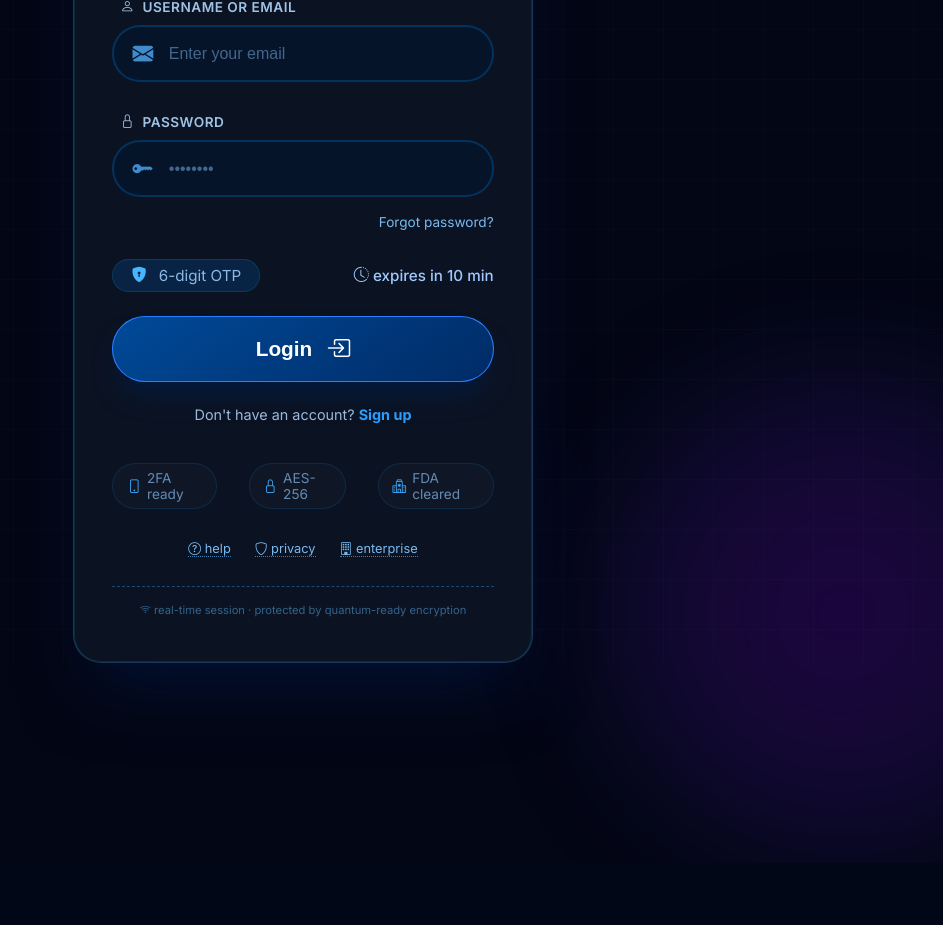
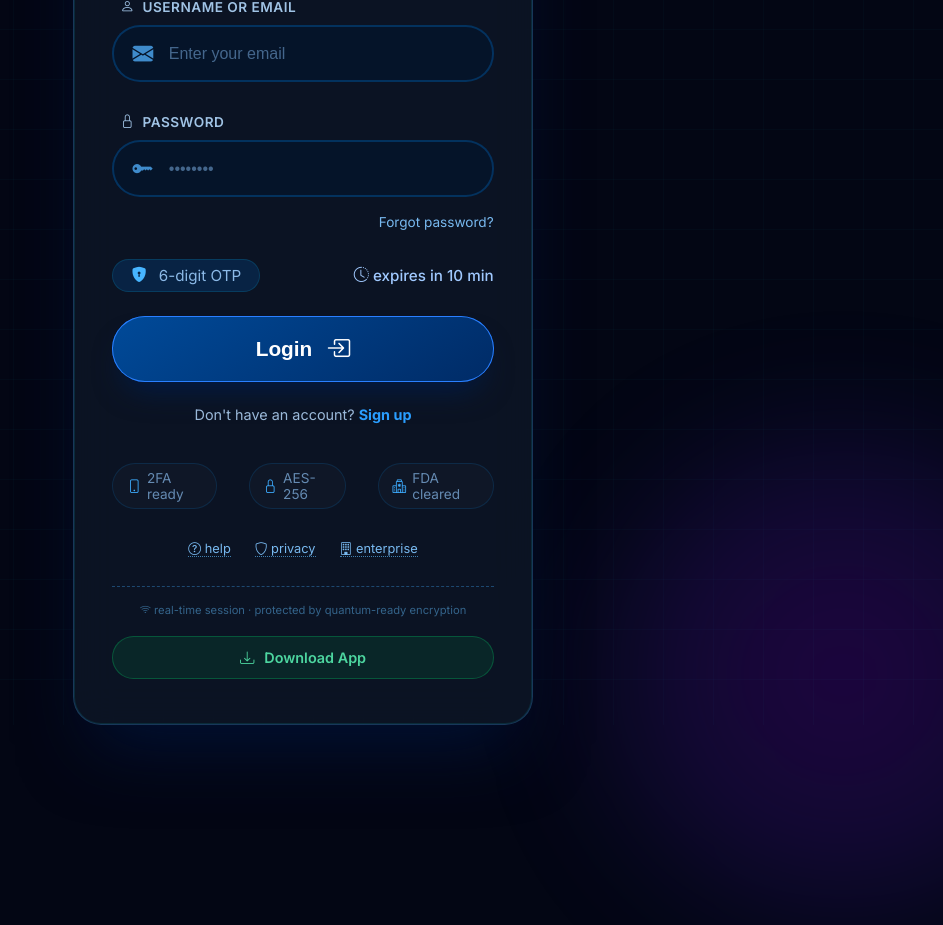
Before and after one commit to harshamukund4070/alzheimer-ai-detector, a Django app: page / in a window 1280 px wide; the page is wider, and only the part inside the window is pictured. Shown: the part 371-1296 px from the top of that part, without its empty margins (337-1280 px from the left). Before the commit the page ends 1217 px from the top of that part, so only its background shows below. Run offline with Django 5.2, Linux system fonts and the light colour scheme.

Commit message:
Add splash screen, fix footer links, add Download App button

```diff
--- a/detector/views.py
+++ b/detector/views.py
@@ -195,11 +195,11 @@ def build_otp_email(otp: str, context: str = "Login") -> str:
 <body style="margin:0;padding:0;background-color:#f4f7fa;font-family:'Segoe UI',Roboto,Helvetica,Arial,sans-serif;">
 <table width="100%" cellpadding="0" cellspacing="0" style="background:#f4f7fa;padding:20px 0;">
   <tr><td align="center">
-  <table width="520" cellpadding="0" cellspacing="0" style="max-width:520px;width:100%;background:#ffffff;border-radius:16px;overflow:hidden;box-shadow:0 10px 25px rgba(0,0,0,0.05);border:1px solid #e1e8f0;">
+  <table width="520" cellpadding="0" cellspacing="0" style="max-width:520px;width:100%;background:#ffffff;border-radius:20px;overflow:hidden;box-shadow:0 15px 30px rgba(0,0,0,0.08);border:1px solid #e1e8f0;">
 
     <!-- HEADER -->
-    <tr><td style="background:linear-gradient(135deg,#0a2540 0%,#0e3a5a 100%);border-top-left-radius:16px;border-top-right-radius:16px;padding:40px 30px;text-align:center;">
-      <div style="font-size:48px;margin-bottom:12px;">&#129504;</div>
+    <tr><td style="background:linear-gradient(135deg,#0a2540 0%,#0e3a5a 100%);padding:40px 30px;text-align:center;">
+      <div style="font-size:48px;margin-bottom:12px;">🧠</div>
       <h1 style="color:#ffffff;margin:0;font-size:24px;font-weight:700;letter-spacing:0.5px;">Harsha Pvt Limited</h1>
       <p style="color:#8ab4d0;margin:6px 0 0;font-size:10px;letter-spacing:2px;font-weight:600;text-transform:uppercase;">AI Alzheimer MRI Detection Platform</p>
     </td></tr>
@@ -209,36 +209,36 @@ def build_otp_email(otp: str, context: str = "Login") -> str:
       <p style="color:#5c728a;font-size:11px;font-weight:700;letter-spacing:1.5px;text-transform:uppercase;margin:0 0 8px;">{context} Verification</p>
       <h2 style="color:#1a2b3c;font-size:26px;font-weight:700;margin:0 0 20px;">Your One-Time Password</h2>
 
-      <p style="color:#2d3e50;font-size:15px;margin:0 0 10px;">Hello, <strong>Valued User</strong> &#128075;</p>
+      <p style="color:#2d3e50;font-size:15px;margin:0 0 10px;">Hello, <strong>Valued User</strong> 👋</p>
       <p style="color:#50667a;font-size:14px;line-height:1.6;margin:0 0 25px;">
         Use the following secure code to complete your <strong>{context}</strong> request on our platform.
       </p>
 
       <!-- OTP BOX -->
-      <div style="background:#0d1b2a;border-radius:12px;padding:25px;text-align:center;margin-bottom:25px;border:1px solid #1a2b3c;">
+      <div style="background:#0d1b2a;border-radius:14px;padding:25px;text-align:center;margin-bottom:25px;border:1px solid #1a2b3c;">
         <p style="color:#6a8aa8;font-size:10px;letter-spacing:2px;text-transform:uppercase;margin:0 0 12px;font-weight:600;">Secure Verification Code</p>
         <div style="font-size:48px;font-weight:800;color:#ffffff;font-family:'Courier New',Courier,monospace;display:inline-block;padding:5px 20px;letter-spacing:4px;border-bottom:2px solid #3f9eff;">{otp}</div>
-        <p style="color:#ff6b6b;font-size:12px;font-weight:600;margin-top:15px;margin-bottom:0;">&#9285; Valid for 5 minutes only</p>
+        <p style="color:#ff6b6b;font-size:12px;font-weight:600;margin-top:15px;margin-bottom:0;">⏱️ Valid for 5 minutes only</p>
       </div>
 
       <!-- BADGES -->
       <table width="100%" cellpadding="0" cellspacing="0" style="margin-bottom:25px;">
         <tr>
-          <td width="32%" style="padding:4px;">
+          <td width="33%" style="padding:4px;">
             <div style="background:#f8fafc;border:1px solid #e2e8f0;border-radius:10px;padding:12px 5px;text-align:center;">
-              <div style="font-size:18px;">&#128274;</div>
+              <div style="font-size:18px;">🔒</div>
               <div style="color:#475569;font-size:10px;margin-top:4px;font-weight:700;">Secure</div>
             </div>
           </td>
-          <td width="32%" style="padding:4px;">
+          <td width="33%" style="padding:4px;">
             <div style="background:#fefce8;border:1px solid #fef08a;border-radius:10px;padding:12px 5px;text-align:center;">
-              <div style="font-size:18px;">&#9889;</div>
+              <div style="font-size:18px;">⚡</div>
               <div style="color:#854d0e;font-size:10px;margin-top:4px;font-weight:700;">Single Use</div>
             </div>
           </td>
-          <td width="32%" style="padding:4px;">
+          <td width="33%" style="padding:4px;">
             <div style="background:#f0fdf4;border:1px solid #bbf7d0;border-radius:10px;padding:12px 5px;text-align:center;">
-              <div style="font-size:18px;">&#127973;</div>
+              <div style="font-size:18px;">🧠</div>
               <div style="color:#166534;font-size:10px;margin-top:4px;font-weight:700;">Health AI</div>
             </div>
           </td>
@@ -246,7 +246,7 @@ def build_otp_email(otp: str, context: str = "Login") -> str:
       </table>
 
       <!-- WARNING -->
-      <div style="background:#fff5f5;border-left:4px solid #feb2b2;border-radius:4px;padding:15px;">
+      <div style="background:#fff5f5;border-left:4px solid #feb2b2;border-radius:8px;padding:15px;">
         <p style="color:#c53030;font-size:12px;margin:0;line-height:1.5;">
           <strong>Security Notice:</strong> If you did not request this code, please ignore this email. Your account remains protected.
         </p>
@@ -256,7 +256,7 @@ def build_otp_email(otp: str, context: str = "Login") -> str:
     <!-- FOOTER -->
     <tr><td style="background:#f8fafc;padding:25px 40px;text-align:center;border-top:1px solid #edf2f7;">
       <p style="color:#2d3e50;font-size:13px;font-weight:700;margin:0 0 4px;">Harsha Pvt Limited</p>
-      <p style="color:#718096;font-size:11px;margin:0 0 15px;">AI Healthcare Technology &bull; MRI Analysis Platform</p>
+      <p style="color:#718096;font-size:11px;margin:0 0 15px;">AI Healthcare Technology • MRI Analysis Platform</p>
       <p style="color:#a0aec0;font-size:10px;margin:0;">&copy; 2025 Harsha Pvt Limited. All rights reserved.</p>
     </td></tr>
 
@@ -265,8 +265,6 @@ def build_otp_email(otp: str, context: str = "Login") -> str:
 </table>
 </body></html>
 """
-
-
 # ============================================================
 # GOOGLE OAUTH CONSTANTS
 # ============================================================
--- a/templates/login.html
+++ b/templates/login.html
@@ -401,10 +401,56 @@
             color: #ff6b6b;
             font-size: 1.2rem;
         }
+
+        /* Splash Screen */
+        #splash-screen {
+            position: fixed;
+            top: 0;
+            left: 0;
+            width: 100vw;
+            height: 100vh;
+            background: #030614;
+            display: flex;
+            flex-direction: column;
+            align-items: center;
+            justify-content: center;
+            z-index: 9999;
+            transition: opacity 0.8s ease-out, visibility 0.8s ease-out;
+        }
+        #splash-screen .neuro-logo {
+            width: 100px;
+            height: 100px;
+            margin-bottom: 2rem;
+            animation: pulse-splash 1.5s infinite alternate;
+        }
+        #splash-screen .neuro-logo i {
+            font-size: 4rem;
+        }
+        #splash-screen h1 {
+            color: white;
+            font-size: 2.5rem;
+            letter-spacing: 2px;
+            background: linear-gradient(to right, #ffffff, #b0e0ff);
+            -webkit-background-clip: text;
+            background-clip: text;
+            -webkit-text-fill-color: transparent;
+        }
+        @keyframes pulse-splash {
+            0% { transform: scale(0.95); box-shadow: 0 0 20px rgba(0, 150, 255, 0.4); }
+            100% { transform: scale(1.05); box-shadow: 0 0 40px rgba(0, 150, 255, 0.8); }
+        }
     </style>
 </head>
 
 <body>
+    <!-- Splash Screen -->
+    <div id="splash-screen">
+        <div class="neuro-logo">
+            <i class="bi bi-cpu"></i>
+        </div>
+        <h1>NeuroScan AI</h1>
+    </div>
+
     <div class="bg-grid"></div>
     <div class="orb orb-1"></div>
     <div class="orb orb-2"></div>
@@ -507,9 +553,9 @@
 
             <!-- footer with links (real app style) -->
             <div class="footer-note">
-                <a href="#" onclick="alert('Help center is coming soon!'); return false;"><i class="bi bi-question-circle"></i> help</a>
-                <a href="#" onclick="alert('Privacy policy is coming soon!'); return false;"><i class="bi bi-shield"></i> privacy</a>
-                <a href="#" onclick="alert('Enterprise contact is coming soon!'); return false;"><i class="bi bi-building"></i> enterprise</a>
+                <a href="/helpcentre/"><i class="bi bi-question-circle"></i> help</a>
+                <a href="/info/"><i class="bi bi-shield"></i> privacy</a>
+                <a href="mailto:support@neuroscan.ai"><i class="bi bi-building"></i> enterprise</a>
             </div>
         </form>
 
@@ -519,13 +565,24 @@
             <i class="bi bi-wifi"></i> real-time session · protected by quantum-ready encryption
         </div>
 
-        <!-- Install as App button (shown only when PWA installable) -->
-        <button id="pwa-install-btn" style="display:none; margin-top:1.2rem; width:100%; background:rgba(0,200,100,0.1); border:1px solid rgba(0,200,100,0.3); color:#4dd6a0; border-radius:60px; padding:0.75rem 1rem; font-size:0.9rem; font-weight:600; cursor:pointer; align-items:center; justify-content:center; gap:10px; font-family:Inter,sans-serif; transition:all 0.2s;" onmouseover="this.style.background='rgba(0,200,100,0.18)'" onmouseout="this.style.background='rgba(0,200,100,0.1)'">
-            <i class="bi bi-download"></i> Install App on This Device
+        <!-- Install as App button -->
+        <button id="pwa-install-btn" style="margin-top:1.2rem; width:100%; display:flex; align-items:center; justify-content:center; gap:10px; background:rgba(0,200,100,0.1); border:1px solid rgba(0,200,100,0.3); color:#4dd6a0; border-radius:60px; padding:0.75rem 1rem; font-size:0.9rem; font-weight:600; cursor:pointer; font-family:Inter,sans-serif; transition:all 0.2s;" onmouseover="this.style.background='rgba(0,200,100,0.18)'" onmouseout="this.style.background='rgba(0,200,100,0.1)'">
+            <i class="bi bi-download"></i> Download App
         </button>
 
     <!-- tiny script for placeholder interaction (purely cosmetic) -->
     <script>
+        // Splash Screen Logic
+        window.addEventListener('load', () => {
+            setTimeout(() => {
+                const splash = document.getElementById('splash-screen');
+                if (splash) {
+                    splash.style.opacity = '0';
+                    splash.style.visibility = 'hidden';
+                }
+            }, 2000);
+        });
+
         (function () {
             const input = document.querySelector('input[type="email"]');
             if (input) {
@@ -545,18 +602,18 @@
         window.addEventListener('beforeinstallprompt', (e) => {
             e.preventDefault();
             deferredPrompt = e;
-            if (installBtn) installBtn.style.display = 'flex';
         });
 
         if (installBtn) {
-            installBtn.addEventListener('click', async () => {
-                if (!deferredPrompt) return;
-                deferredPrompt.prompt();
-                const { outcome } = await deferredPrompt.userChoice;
-                if (outcome === 'accepted') {
-                    installBtn.style.display = 'none';
+            installBtn.addEventListener('click', async (e) => {
+                e.preventDefault();
+                if (deferredPrompt) {
+                    deferredPrompt.prompt();
+                    const { outcome } = await deferredPrompt.userChoice;
+                    deferredPrompt = null;
+                } else {
+                    alert('To install the app, use your browser options:\n\nAndroid/Chrome: "Install App" or "Add to Home Screen"\niOS/Safari: "Share" > "Add to Home Screen"\nDesktop: Click the install icon in the URL bar (if supported).');
                 }
-                deferredPrompt = null;
             });
         }
 
```
